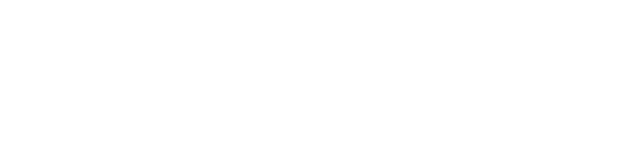
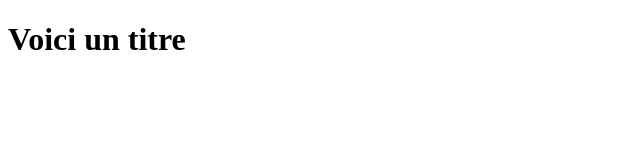
Before and after one commit to hrltKillian/githubChallenge1, a plain HTML site: page index.html in a window 1280 px wide. Shown: the whole page, without its empty margins (0-640 px from the left). Drawn offline with Linux system fonts and the light colour scheme.

Commit message:
add h1 in body

```diff
--- a/index.html
+++ b/index.html
@@ -7,6 +7,9 @@
   <title>My first challenge</title>
 </head>
 <body>
+  <h1>
+    Voici un titre
+  </h1>
 
 </body>
 </html>
```
